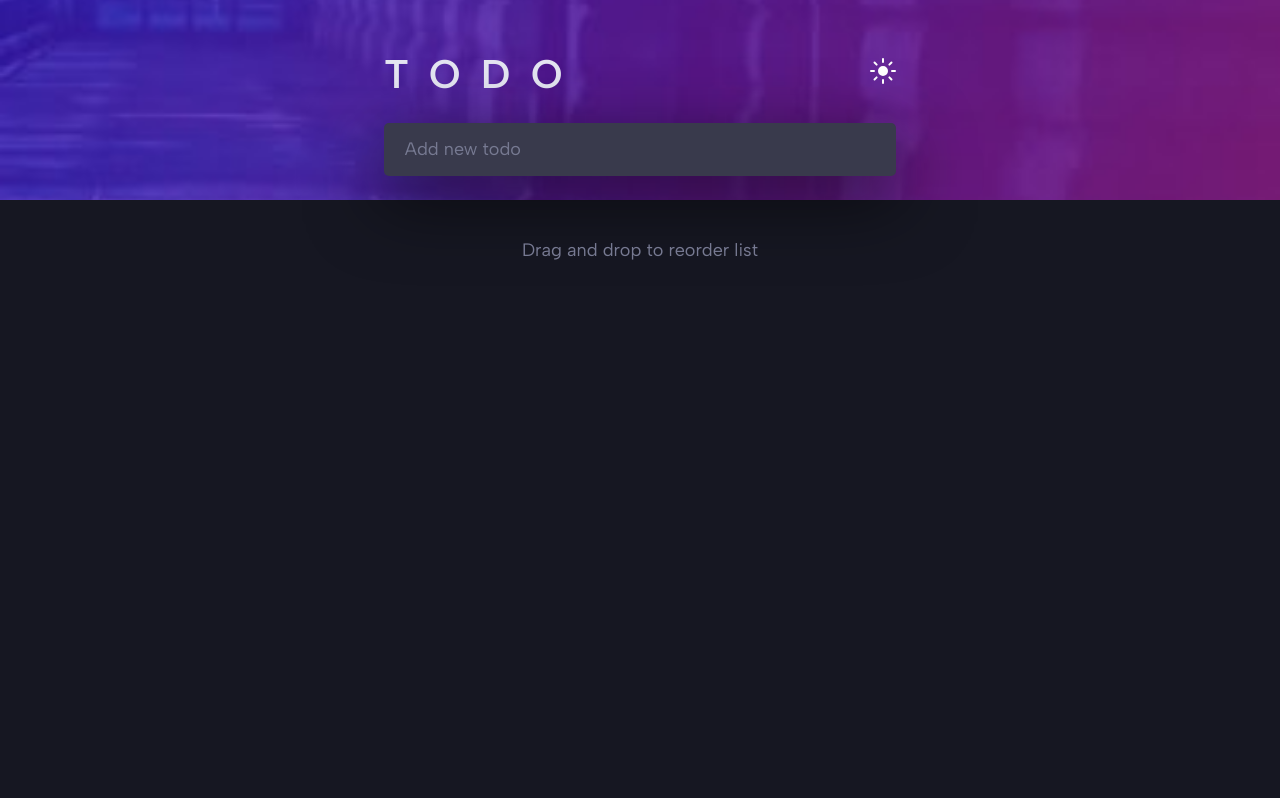
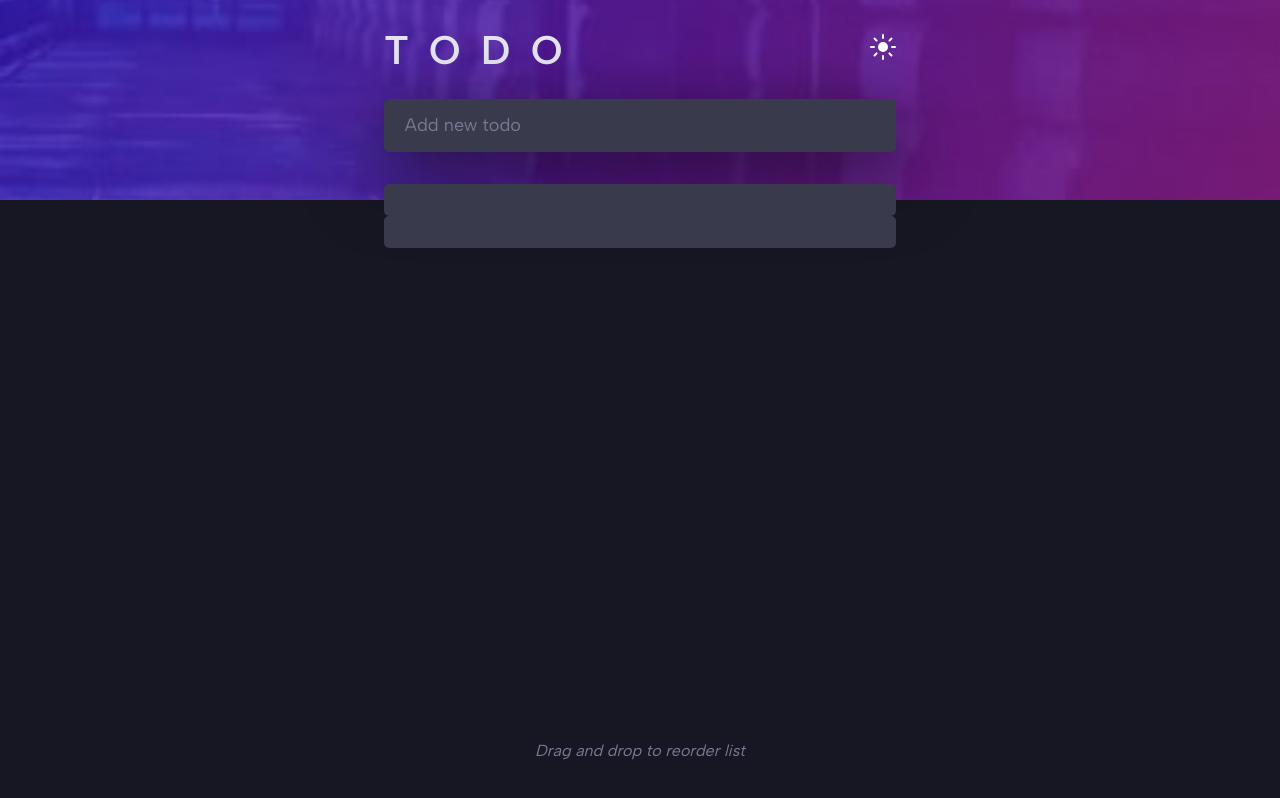
Before and after one commit to bravoosonja/react-todo, a React (Create React App) app: page / in a window 1280 px wide. Built offline with nearby package versions, Linux system fonts and the light colour scheme.

Commit message:
Modify styles

```diff
--- a/src/App.js
+++ b/src/App.js
@@ -22,6 +22,7 @@ function App() {
     <ThemeProvider theme={themeMode}>
       <GlobalStyles />
       <Wrapper>
+        <BackgroundImg />
         <Overlay>
           <Header theme={theme} toggleTheme={themeToggler} />
           <main>
@@ -30,8 +31,6 @@ function App() {
             </section>
             <section>
               <TodoItem />
-            </section>
-            <section>
               <Todos />
             </section>
           </main>
@@ -52,6 +51,9 @@ const Wrapper = styled.div`
   width: 100%;
   height: 100%;
   position: relative;
+`;
+
+const BackgroundImg = styled.div`
   background-position: center;
   background-repeat: no-repeat;
   background-size: cover;
@@ -71,10 +73,12 @@ const Wrapper = styled.div`
 
 const Overlay = styled.div`
   position: absolute;
+  top: 3vh;
   width: 100%;
+  height: 100%;
   position: absolute;
   display: flex;
-  justify-content: space-between;
+  justify-content: center;
   align-items: center;
   flex-direction: column;
 `;
--- a/src/components/Footer.js
+++ b/src/components/Footer.js
@@ -12,10 +12,13 @@ const StyledFooter = styled.div`
   display: flex;
   justify-content: center;
   align-items: center;
-  position: relative;
+  position: absolute;
   bottom: 0;
-  padding: 2.5rem;
+  width: 100%;
+  padding: 2.5rem 0;
   p {
     color: ${({ theme }) => theme.subText};
+    font-size: 16px;
+    font-style: italic;
   }
 `;
--- a/src/components/NewTodo.js
+++ b/src/components/NewTodo.js
@@ -39,6 +39,7 @@ const Wrapper = styled.div`
   align-items: center;
   width: 100%;
   height: 100%;
+  margin-bottom: 2rem;
 `;
 
 const StyledForm = styled.form`
--- a/src/components/TodoItem.js
+++ b/src/components/TodoItem.js
@@ -1,5 +1,17 @@
 import styled from "styled-components";
 
 export default function TodoItem(props) {
-  return <p onClick={props.onRemoveTodo}>{props.text}</p>;
+  return (
+    <Wrapper>
+      <li onClick={props.onRemoveTodo}>{props.text}</li>
+    </Wrapper>
+  );
 }
+
+const Wrapper = styled.div`
+  display: flex;
+  justify-content: center;
+  align-items: center;
+  width: 40vw;
+  height: 100%;
+`;
--- a/src/components/Todos.js
+++ b/src/components/Todos.js
@@ -1,5 +1,6 @@
+import { useContext } from "react";
 import styled from "styled-components";
-import { useContext } from "react";
+
 import TodoItem from "./TodoItem";
 import { TodoContext } from "../store/todo-context";
 
@@ -8,6 +9,7 @@ export default function Todos() {
 
   return (
     <Wrapper>
+      <ul>
         {todoCtx.items.map((item) => (
           <TodoItem
             key={item.id}
@@ -15,6 +17,7 @@ export default function Todos() {
             onRemoveTodo={todoCtx.removeTodo.bind(null, item.id)}
           />
         ))}
+      </ul>
     </Wrapper>
   );
 }
@@ -24,4 +27,5 @@ const Wrapper = styled.div`
   justify-content: center;
   align-items: center;
   width: 40vw;
+  height: 100%;
 `;
--- a/src/styles/GlobalStyles.js
+++ b/src/styles/GlobalStyles.js
@@ -14,6 +14,8 @@ body {
     margin:0;
     padding:0;
     box-sizing: border-box;
+    width:100%;
+    height:100vh;
     background-color: ${({ theme }) => theme.background};
 }
 
@@ -38,6 +40,18 @@ span {
     font-size: 16px;
 }
 
+ul,li {
+  color: ${({ theme }) => theme.text};
+  background-color: ${({ theme }) => theme.formBackground};
+  font-size: 18px;
+  padding: 1rem 1.3rem;
+  width: 100%;
+  border-radius: 5px;
+  outline: none;
+  border: none;
+  list-style: none;
+}
+
 input[type=text] {
     color: ${({ theme }) => theme.text};
     background-color: ${({ theme }) => theme.formBackground};
```
Lines whose indentation alone changed are shown as unchanged.
